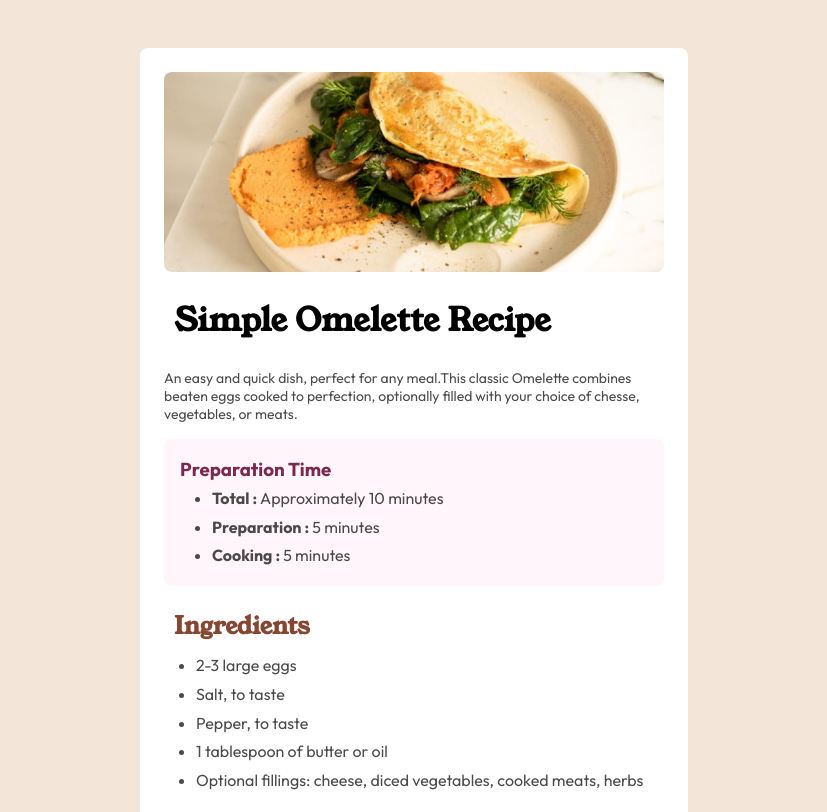
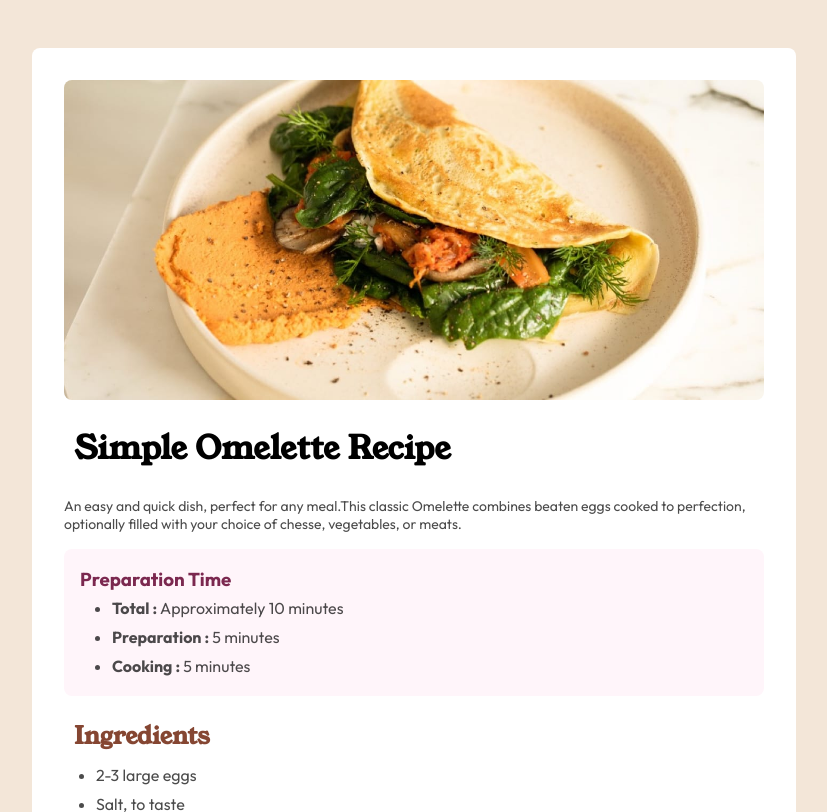
Before and after one commit to vedant-shinde327/recipe-page-main, a plain HTML site: page index.html in a window 1280 px wide. Shown: the top 812 px of the page, without its empty margins (226-1053 px from the left). Drawn offline with Linux system fonts and the light colour scheme.

Commit message:
challenge completed recipe page

```diff
--- a/style.css
+++ b/style.css
@@ -25,7 +25,7 @@ h2 {
 .container {
     background-color: white;
 
-    width: 500px;
+    max-width: 375px;
     display: flex;
     flex-direction: column;
     justify-content: center;
@@ -36,8 +36,9 @@ h2 {
 }
 
 .container .image {
-    height:200px;
-    width: 500px;
+    height:auto;
+    width: 100%;
+    display: block;
     object-fit: cover;
     border-radius: 8px;
 }
@@ -90,13 +91,14 @@ h2 {
     line-height: 1.5rem;
 }
 .nutrition {
-    width: 500px;
+    width: 100%;
     margin: 0 auto;
 }
 .nutrition .desc {
     font-size: 14px;
     opacity: 0.7;
     padding: 1rem;
+    width: 100%;
 }
 
 .nutrition table {
@@ -107,10 +109,28 @@ td {
     padding: 1rem 0;
     border-bottom: 1px solid hsl(30, 18%, 87%);
     color: hsl(30, 10%, 34%);
-
-
 }
 .values {
     font-weight: 700;
     color: hsl(14, 45%, 36%);
 }
+
+/* for tablet size */
+
+@media (min-width: 768px) {
+    .container {
+        max-width: 500px;
+        padding: 32px;
+    }
+    .image {
+        max-width: fit-content;
+    }
+}
+
+/* for desktop size */
+
+@media(min-width: 1200px) {
+    .container {
+        max-width: 700px;
+    }
+}
```
